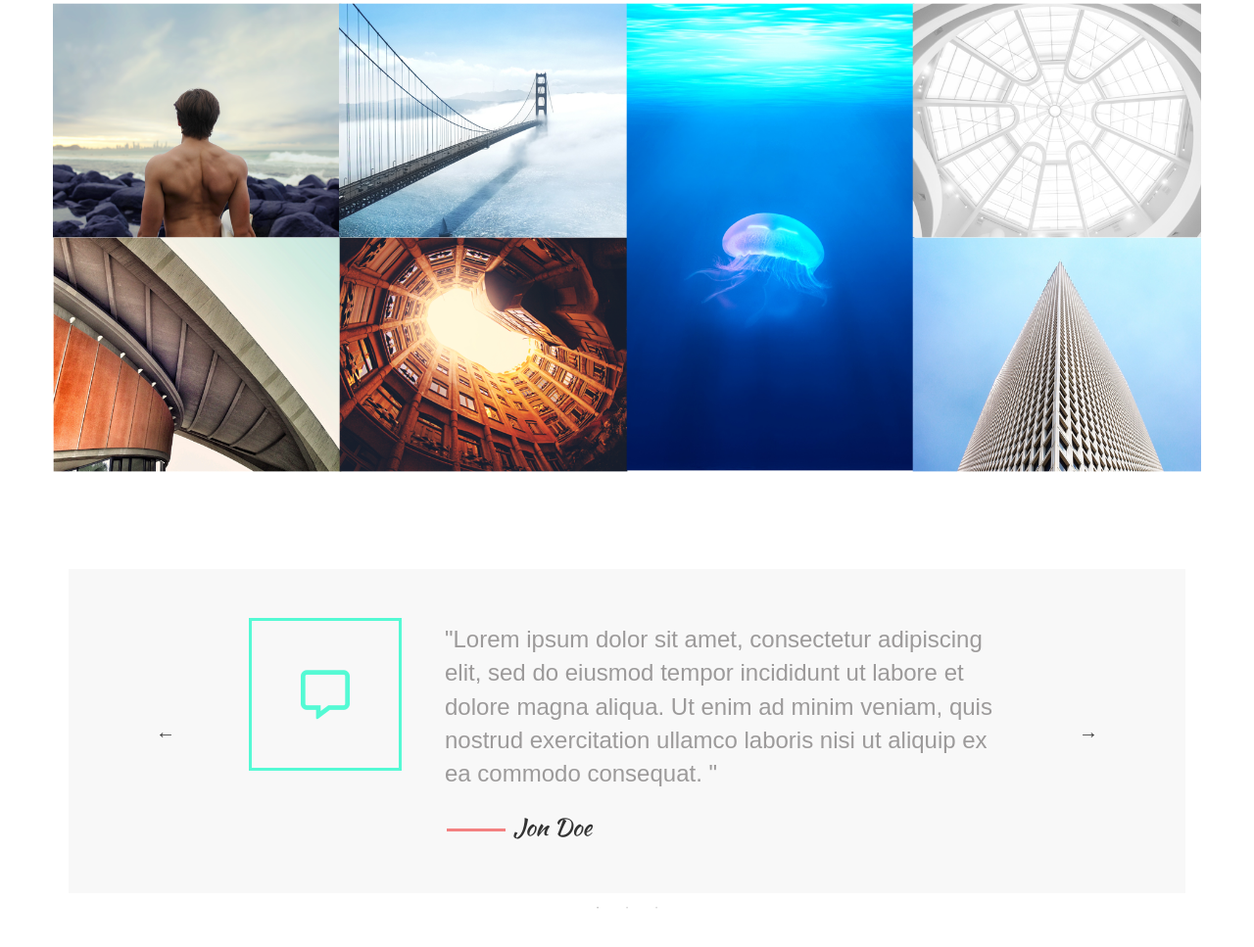
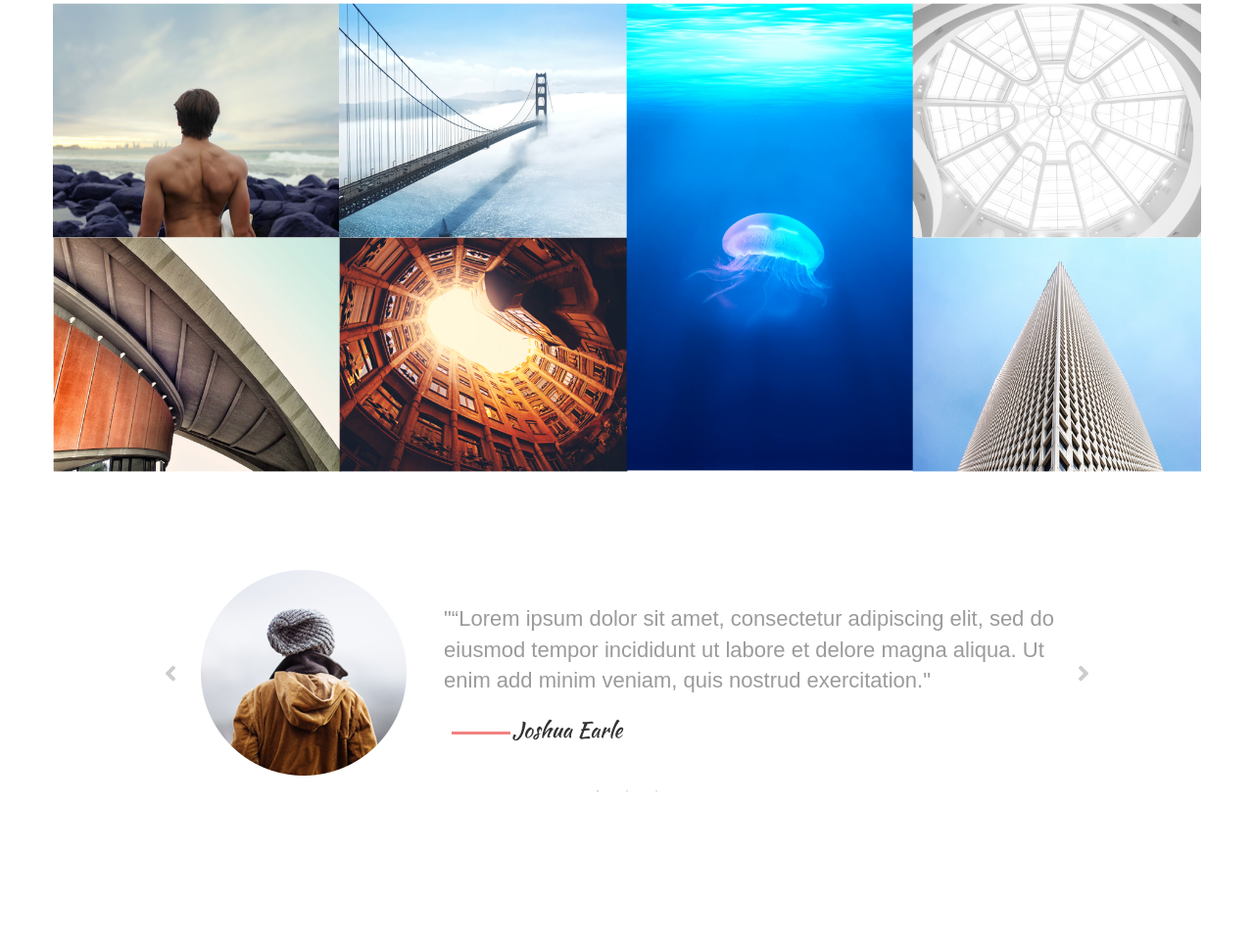
Before and after one commit to thang2309/mogo1, a plain HTML site: page index.html in a window 1280 px wide. Shown: the part 243-1210 px from the top of the page at 98% size. After the commit the page ends 1136 px from the top, so only its background shows below. Drawn offline with Linux system fonts and the light colour scheme; a web font is replaced by a local one.

Commit message:
work ver1.1

```diff
--- a/assets/js/main.js
+++ b/assets/js/main.js
@@ -1,5 +1,5 @@
 $(document).ready(function() {
-    $('.use-slick').slick({
+    $('.use-slick-01').slick({
         dots: true,
     });
 });
--- a/assets/scss/layout/_work.scss
+++ b/assets/scss/layout/_work.scss
@@ -1,4 +1,5 @@
 .work {
+    display: block;
     @media #{$info-phone} {
         display: flex;
         margin: 0 20px;
@@ -174,69 +175,51 @@
     }
 }
 
-.feed-back {
-    background-color: #f8f8f8f8;
+// feed-back
+.feed-back-01 {
     .feed-back__content {
         max-width: 1200px;
         margin: auto;
         display: flex !important;
-        padding: 50px;
         @media #{$res1200} {
-            padding: 30px;
             max-width: 1200px;
         }
         @media #{$res600} {
-            padding: 20px;
             max-width: 1200px;
-            display: block !important;
         }
-        .content-icon {
-            width: 150px;
-            height: 150px;
-            font-size: 50px;
-            @media #{$res1200} {
-                max-width: 150px;
-                max-height: 150px;
-                font-size: 40px;
-            }
-            @media #{$res800} {
-                max-width: 70px;
-                max-height: 70px;
-                font-size: 25px;
-            }
-            i {
-                border: 3px solid;
-                padding: 50px;
-                color: $green;
-                @media #{$res1200} {
-                    padding: 30px;
-                }
-                @media #{$res800} {
-                    padding: 10px;
-                }
-            }
+        .content-img {
+            max-width: 80%;
+            width: 80%;
         }
         .content-text {
-            margin-left: 50px;
-            @media #{$res1200} {}
+            padding: 30px 0 0 0;
+            @media #{$res1200} {
+                padding: 0;
+                margin: 0 0 0 20px;
+            }
             @media #{$res800} {
                 margin-left: 10px;
             }
             @media #{$res600} {
-                margin-left: 0;
+                margin-left: 10px;
             }
             p {
                 font-family: myriad-pro, sans-serif;
-                font-size: 24px;
+                font-size: 22px;
                 margin: 5px 0 20px 0;
                 color: #9c9a9a;
                 @media #{$res800} {
                     font-size: 15px;
+                    margin: 5px 0 10px 0;
+                }
+                @media #{$res600} {
+                    font-size: 12px;
+                    margin: 0;
                 }
             }
             span {
                 font-family: 'Kaushan Script', cursive;
-                font-size: 24px;
+                font-size: 22px;
                 position: relative;
                 margin-left: 70px;
                 &::after {
@@ -245,22 +228,26 @@
                     width: 60px;
                     height: 5px;
                     border-bottom: 3.5px solid #f38181;
-                    left: -85%;
+                    left: -55%;
                     top: 50%;
+                    @media #{$res800} {
+                        width: 50px;
+                        left: -70%;
+                        top: 50%;
+                    }
                     @media #{$res600} {
                         border-bottom: 2px solid #f38181;
                         width: 30px;
                     }
                 }
+                @media #{$res800} {
+                    font-size: 17px;
+                }
                 @media #{$res600} {
-                    font-size: 15px;
+                    font-size: 12px;
+                    margin-left: 35px;
                 }
             }
-        }
-    }
-    .slick-next {
-        i {
-            font-size: 30px;
         }
     }
     .slider {
--- a/index.html
+++ b/index.html
@@ -32,13 +32,13 @@
 
     <div class="container">
         <div class="row">
+            <div class="title-section">
+                <span>What we do</span>
+                <h2>STORY ABOUT US</h2>
+                <p>Lorem ipsum dolor sit amet, consectetur adipiscing elit, sed do eius mod tempor incididunt ut labore et dolore magna aliqua. Ut enim ad minim veniam, quis nostrud exercitation ullamco laboris nisi ut aliquip ex ea commodo consequat.
+                </p>
+            </div>
             <div class="work">
-                <div class="title-section">
-                    <span>What we do</span>
-                    <h2>STORY ABOUT US</h2>
-                    <p>Lorem ipsum dolor sit amet, consectetur adipiscing elit, sed do eius mod tempor incididunt ut labore et dolore magna aliqua. Ut enim ad minim veniam, quis nostrud exercitation ullamco laboris nisi ut aliquip ex ea commodo consequat.
-                    </p>
-                </div>
                 <div class="col-sm-3 ">
                     <div class="work__content">
                         <div class="work__img img-01">
@@ -122,39 +122,36 @@
         </div>
 
 
-        <div class="feed-back">
-            <div class="use-slick slider">
+        <div class="feed-back-01">
+            <div class="use-slick-01 slider">
                 <div class="feed-back__content">
-                    <div class="content-icon">
-                        <i class="far fa-comment-alt"></i>
+                    <div class="content-img">
+                        <img src="assets/img/under-work.png" alt="">
                     </div>
                     <div class="content-text">
-                        <p>"Lorem ipsum dolor sit amet, consectetur adipiscing elit, sed do eiusmod tempor incididunt ut labore et dolore magna aliqua. Ut enim ad minim veniam, quis nostrud exercitation ullamco laboris nisi ut aliquip ex ea commodo consequat.
-                            "
+                        <p>"“Lorem ipsum dolor sit amet, consectetur adipiscing elit, sed do eiusmod tempor incididunt ut labore et delore magna aliqua. Ut enim add minim veniam, quis nostrud exercitation."
                         </p>
-                        <span>Jon Doe</span>
+                        <span>Joshua Earle</span>
                     </div>
                 </div>
                 <div class="feed-back__content">
-                    <div class="content-icon">
-                        <i class="far fa-comment-alt"></i>
+                    <div class="content-img">
+                        <img src="assets/img/under-work.png" alt="">
                     </div>
                     <div class="content-text">
-                        <p>"Lorem ipsum dolor sit amet, consectetur adipiscing elit, sed do eiusmod tempor incididunt ut labore et dolore magna aliqua. Ut enim ad minim veniam, quis nostrud exercitation ullamco laboris nisi ut aliquip ex ea commodo consequat.
-                            "
+                        <p>"“Lorem ipsum dolor sit amet, consectetur adipiscing elit, sed do eiusmod tempor incididunt ut labore et delore magna aliqua. Ut enim add minim veniam, quis nostrud exercitation."
                         </p>
-                        <span>Jon Doe</span>
+                        <span>Joshua Earle</span>
                     </div>
                 </div>
                 <div class="feed-back__content">
-                    <div class="content-icon">
-                        <i class="far fa-comment-alt"></i>
+                    <div class="content-img">
+                        <img src="assets/img/under-work.png" alt="">
                     </div>
                     <div class="content-text">
-                        <p>"Lorem ipsum dolor sit amet, consectetur adipiscing elit, sed do eiusmod tempor incididunt ut labore et dolore magna aliqua. Ut enim ad minim veniam, quis nostrud exercitation ullamco laboris nisi ut aliquip ex ea commodo consequat.
-                            "
+                        <p>"“Lorem ipsum dolor sit amet, consectetur adipiscing elit, sed do eiusmod tempor incididunt ut labore et delore magna aliqua. Ut enim add minim veniam, quis nostrud exercitation."
                         </p>
-                        <span>Jon Doe</span>
+                        <span>Joshua Earle</span>
                     </div>
                 </div>
             </div>
```
Also changed, not shown: assets/css/vendor/slick-theme.css, assets/css/vendor/slick.css, assets/js/vendor/slick.js, assets/scss/main.css, 1 other file.
